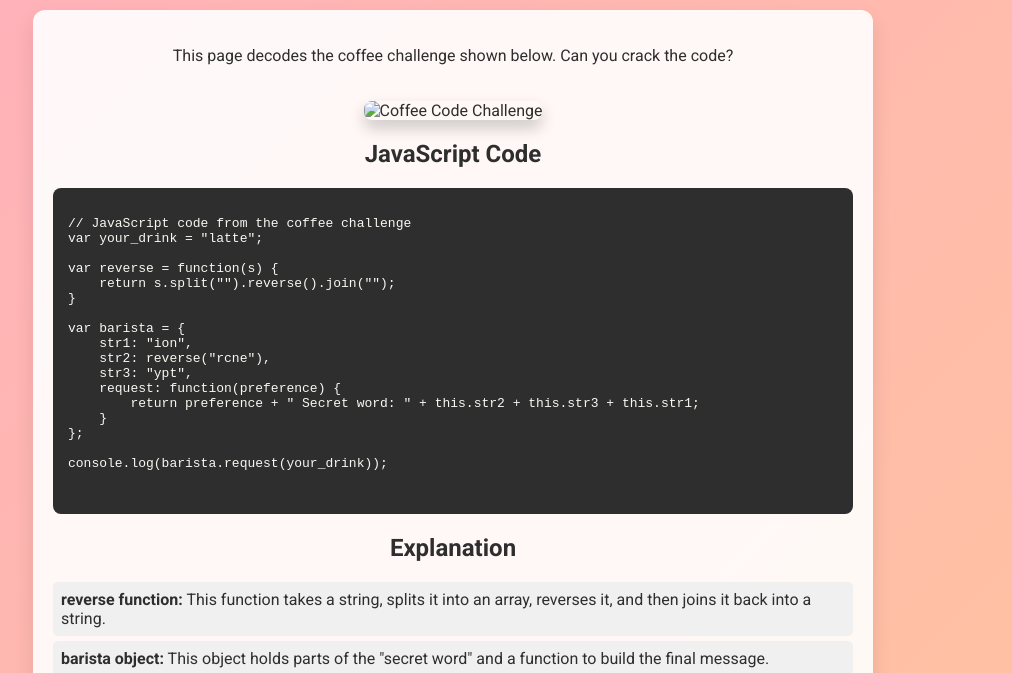
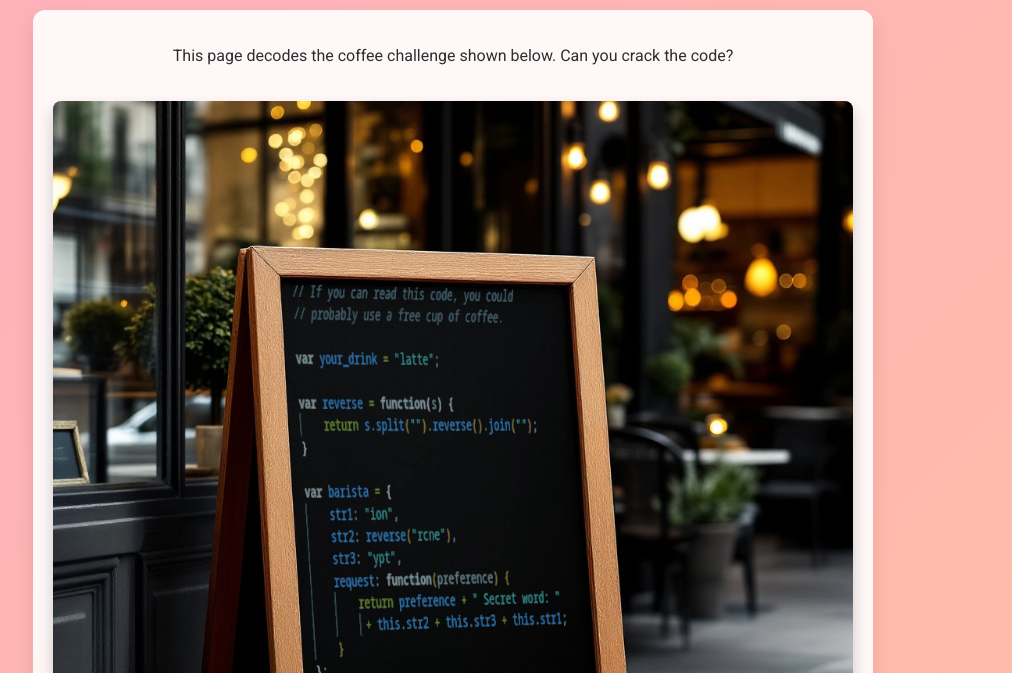
Before and after one commit to chris17453/coffee-js-sign, a plain HTML site: page index.html in a window 1280 px wide. Shown: the part 127-800 px from the top of the page, without its empty margins (187-1199 px from the left). Drawn offline with Linux system fonts and the light colour scheme.

Commit message:
Update index.html

```diff
--- a/index.html
+++ b/index.html
@@ -74,7 +74,7 @@
         <p>This page decodes the coffee challenge shown below. Can you crack the code?</p>
 
         <!-- Display the image -->
-        <img src="coffee-code.jpg" alt="Coffee Code Challenge">
+        <img src="coffee-code.png" alt="Coffee Code Challenge">
 
         <!-- Code explanation -->
         <h2>JavaScript Code</h2>
```
